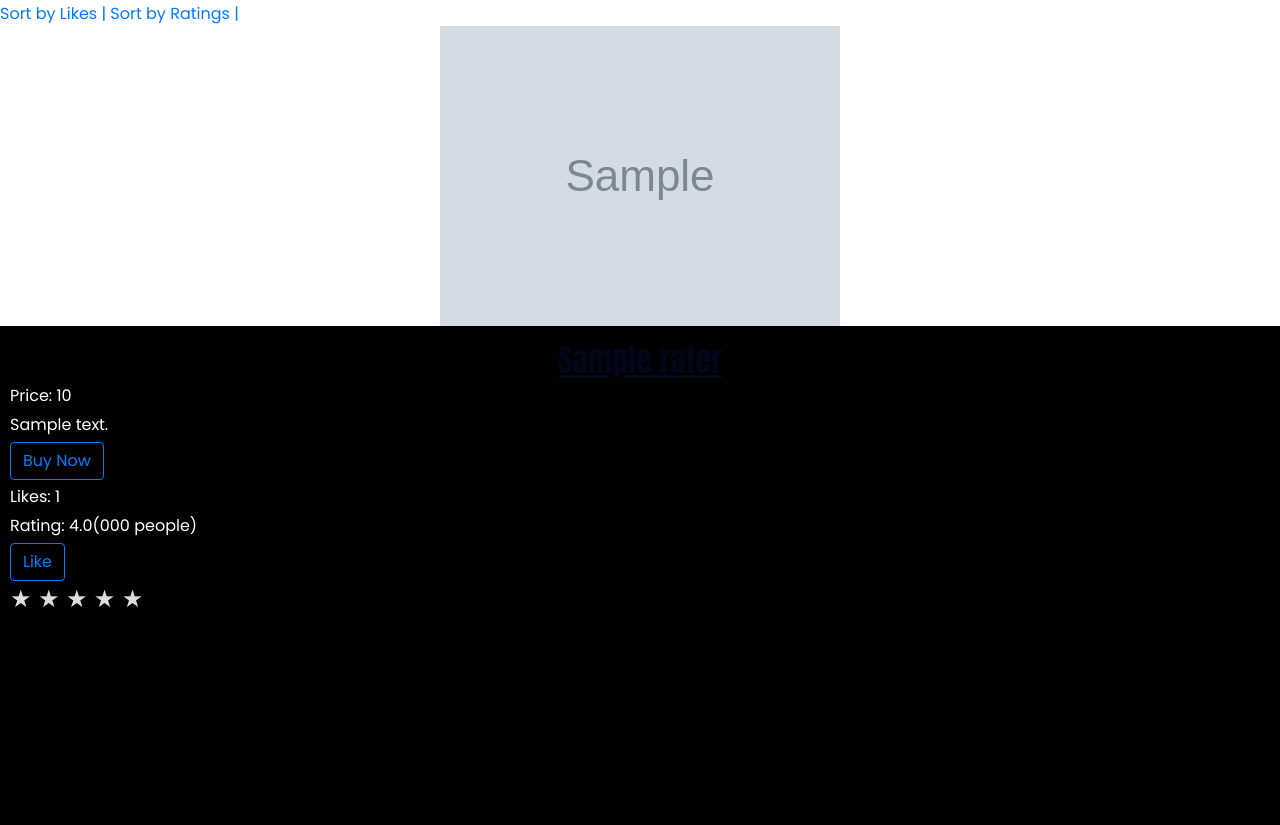
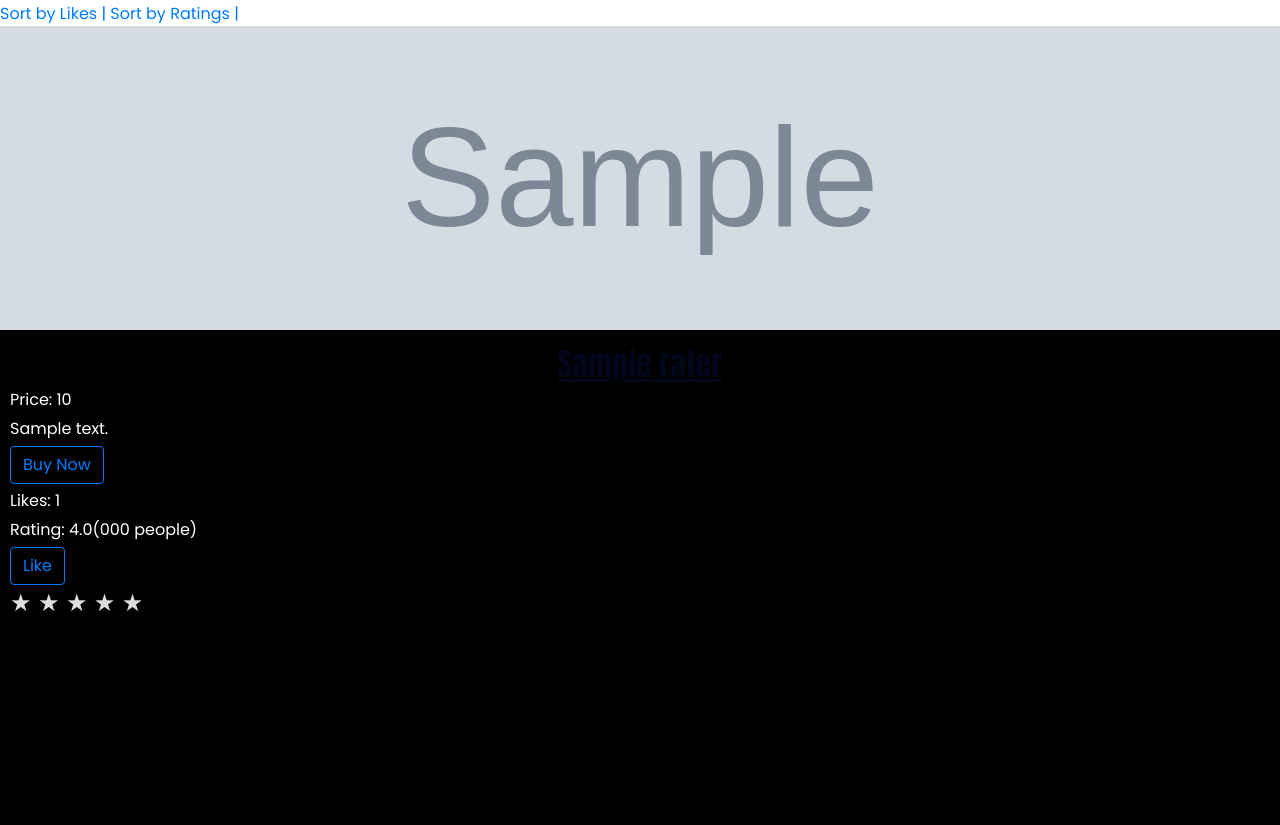
Before and after one commit to SujalSuryawanshi/Assanj, a Django app: template templates/rater_list.html in a window 1280 px wide. Shown: the part 70-895 px from the top of the page. Run offline with Django 5.2, Linux system fonts and the light colour scheme; the template is opened without the code that fills it: most values are stand-ins (such as "Sample title", 1, 10 or a date in 2020); grey boxes marked "Sample" are stand-in pictures; some web fonts are replaced.

Commit message:
Update rater_list.html

```diff
--- a/templates/rater_list.html
+++ b/templates/rater_list.html
@@ -11,7 +11,7 @@
 <div class="reel-container">
     {% for rater in raters %}
     <div class="reel" id="rater-{{ rater.id }}">
-        <img src="{{ rater.img_link }}" alt="{{ rater.name }}">
+        <img src="{{ rater.img_link }}" alt="{{ rater.name }}" class="reel-item">
         <div class="infosys">
             <h2 class="anton-regular">{{ rater.name }}</h2>
             <p>Price: {{ rater.price }}</p>
```
